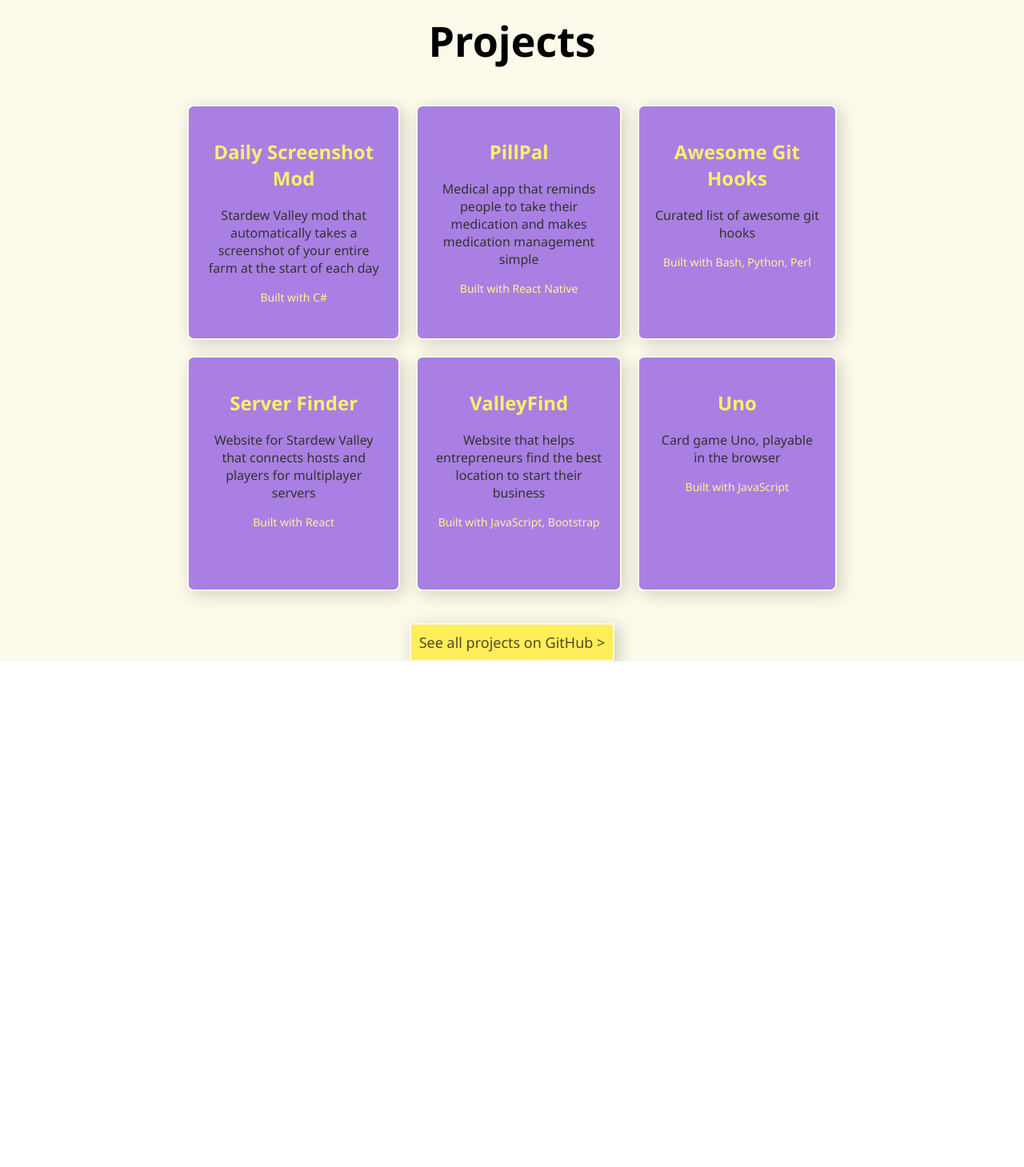
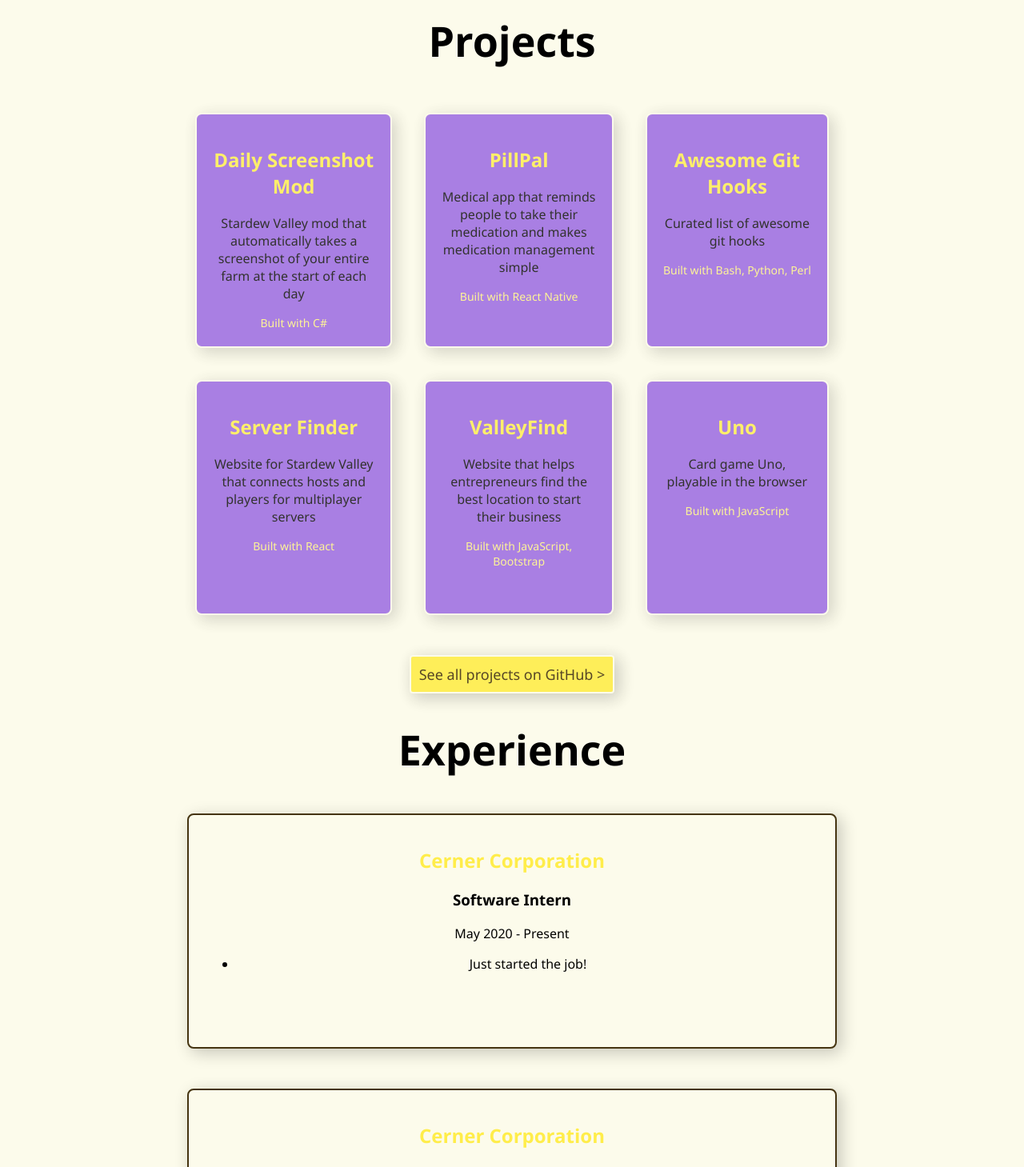
Before and after one commit to CompSciLauren/compscilauren.github.io, a React (Create React App) app: page / in a window 1280 px wide. Shown: the part 820-2279 px from the top of the page at 80% size. Before the commit the page ends 1647 px from the top, so only its background shows below. Built offline with nearby package versions, Linux system fonts and the light colour scheme.

Commit message:
Add components, start experience section

```diff
--- a/src/App.css
+++ b/src/App.css
@@ -3,7 +3,7 @@
 }
 
 .App-header {
-  background-image: url('images/header_image.png');
+  background-image: url("images/header_image.png");
   background-size: cover;
   min-height: 100vh;
   display: flex;
@@ -53,32 +53,6 @@
   font-size: 48px;
 }
 
-.grid-container {
-  display: grid;
-  grid-template-columns: auto auto auto;
-}
-.grid-item {
-  height: 250px;
-  background-color: #9561e2;
-  padding: 20px;
-  margin: 10px;
-  font-size: 16px;
-  text-align: center;
-  box-shadow: 5px 5px 20px 1px rgba(0, 0, 0, 0.2);
-  opacity: 80%;
-  border-style: solid;
-  border-color: #fcfbeb;
-  border-width: 2px;
-  border-radius: 8px;
-}
-
-.grid-item:hover {
-  opacity: 100%;
-  border-style: solid;
-  border-width: 2px;
-  border-color: #453411;
-}
-
 .tool-list {
   color: #fff382;
   font-size: 14px;
--- a/src/App.js
+++ b/src/App.js
@@ -1,5 +1,9 @@
-import React from 'react';
-import './App.css';
+import React from "react";
+import Project from "./components/Project";
+import Experience from "./components/Experience";
+import "./App.css";
+import "./styles/project.css";
+import "./styles/experience.css";
 
 function App() {
   return (
@@ -21,83 +25,93 @@ function App() {
       <div className="Page-center">
         <div className="Page-wrap">
           <h1 id="portfolio-section">Projects</h1>
-          <div class="grid-container">
-            <a
-              href="https://www.nexusmods.com/stardewvalley/mods/4779"
-              target="_blank"
-            >
-              <div class="grid-item">
-                <h2>Daily Screenshot Mod</h2>
-                <p>
-                  Stardew Valley mod that automatically takes a screenshot of
-                  your entire farm at the start of each day
-                </p>
-                <p className="tool-list">Built with C#</p>
-              </div>
-            </a>
-            <a
-              href="https://drive.google.com/file/d/1LsDeMeXUBJeSpBp4mGFLBYRrhL9-T9uG/view"
-              target="_blank"
-            >
-              <div class="grid-item">
-                <h2>PillPal</h2>
-                <p>
-                  Medical app that reminds people to take their medication and
-                  makes medication management simple
-                </p>
-                <p className="tool-list">Built with React Native</p>
-              </div>
-            </a>
-            <a
-              href="https://github.com/compscilauren/awesome-git-hooks"
-              target="_blank"
-            >
-              <div class="grid-item">
-                <h2>Awesome Git Hooks</h2>
-                <p>Curated list of awesome git hooks</p>
-                <p className="tool-list">Built with Bash, Python, Perl</p>
-              </div>
-            </a>
-            <a
-              href="https://boiling-garden-86985.herokuapp.com/"
-              target="_blank"
-            >
-              <div class="grid-item">
-                <h2>Server Finder</h2>
-                <p>
-                  Website for Stardew Valley that connects hosts and players for
-                  multiplayer servers
-                </p>
-                <p className="tool-list">Built with React</p>
-              </div>
-            </a>
-            <a
-              href="https://github.com/compscilauren/fedcodeathon"
-              target="_blank"
-            >
-              <div class="grid-item">
-                <h2>ValleyFind</h2>
-                <p>
-                  Website that helps entrepreneurs find the best location to
-                  start their business
-                </p>
-                <p className="tool-list">Built with JavaScript, Bootstrap</p>
-              </div>
-            </a>
-            <a
-              href="https://compscilauren.github.io/uno/index.html"
-              target="_blank"
-            >
-              <div class="grid-item">
-                <h2>Uno</h2>
-                <p>Card game Uno, playable in the browser</p>
-                <p className="tool-list">Built with JavaScript</p>
-              </div>
-            </a>
+          <div className="projects-grid-container">
+            <Project
+              link="https://www.nexusmods.com/stardewvalley/mods/4779"
+              title="Daily Screenshot Mod"
+              description="Stardew Valley mod that automatically takes a screenshot of
+                  your entire farm at the start of each day"
+              builtWith="C#"
+            ></Project>
+
+            <Project
+              link="https://drive.google.com/file/d/1LsDeMeXUBJeSpBp4mGFLBYRrhL9-T9uG/view"
+              title="PillPal"
+              description="Medical app that reminds people to take their medication and
+            makes medication management simple"
+              builtWith="React Native"
+            ></Project>
+
+            <Project
+              link="https://github.com/compscilauren/awesome-git-hooks"
+              title="Awesome Git Hooks"
+              description="Curated list of awesome git hooks"
+              builtWith="Bash, Python, Perl"
+            ></Project>
+
+            <Project
+              link="https://boiling-garden-86985.herokuapp.com/"
+              title="Server Finder"
+              description="Website for Stardew Valley that connects hosts and players for
+              multiplayer servers"
+              builtWith="React"
+            ></Project>
+
+            <Project
+              link="https://github.com/compscilauren/fedcodeathon"
+              title="ValleyFind"
+              description="Website that helps entrepreneurs find the best location to
+              start their business"
+              builtWith="JavaScript, Bootstrap"
+            ></Project>
+
+            <Project
+              link="https://compscilauren.github.io/uno/index.html"
+              title="Uno"
+              description="Card game Uno, playable in the browser"
+              builtWith="JavaScript"
+            ></Project>
           </div>
           <a href="https://github.com/CompSciLauren" target="_blank">
             <button className="Header-btn">See all projects on GitHub ></button>
           </a>
+          <h1>Experience</h1>
+          <div className="experience-grid-container">
+            <Experience
+              company="Cerner Corporation"
+              job="Software Intern"
+              startDate="May 2020"
+              endDate="Present"
+              accomplishments={
+                <ul>
+                  <li>Just started the job!</li>
+                </ul>
+              }
+            ></Experience>
+            <Experience
+              company="Cerner Corporation"
+              job="Technical Apprentice"
+              startDate="July 2018"
+              endDate="August 2019"
+              accomplishments={
+                <ul>
+                  <li>
+                    Developed backend APIs to validate if clinical information
+                    was safe to delete, which decreased risk of deleting
+                    critical data.
+                  </li>
+                  <li>
+                    Debugged and resolved defects in clinical information
+                    management system, which improved overall user experience.
+                  </li>
+                  <li>
+                    Wrote open source scripts to automate Git workflows, which
+                    saved time for developers on team. Over 580 stars on GitHub.
+                  </li>
+                </ul>
+              }
+            ></Experience>
+          </div>
         </div>
       </div>
     </div>
--- /dev/null
+++ b/src/components/Experience.jsx
@@ -0,0 +1,18 @@
+import React from "react";
+
+const Experience = (props) => {
+  return (
+    <a href={props.link} target="_blank">
+      <div class="experience-grid-item">
+        <h2>{props.company}</h2>
+        <h3>{props.job}</h3>
+        <p>
+          {props.startDate} - {props.endDate}
+        </p>
+        {props.accomplishments}
+      </div>
+    </a>
+  );
+};
+
+export default Experience;
--- /dev/null
+++ b/src/components/Project.jsx
@@ -0,0 +1,15 @@
+import React from "react";
+
+const Project = (props) => {
+  return (
+    <a href={props.link} target="_blank">
+      <div class="projects-grid-item">
+        <h2>{props.title}</h2>
+        <p>{props.description}</p>
+        <p className="tool-list">Built with {props.builtWith}</p>
+      </div>
+    </a>
+  );
+};
+
+export default Project;
--- /dev/null
+++ b/src/styles/experience.css
@@ -0,0 +1,18 @@
+.experience-grid-container {
+  display: grid;
+  grid-template-columns: auto;
+}
+.experience-grid-item {
+  height: 250px;
+  background-color: #fcfbeb;
+  padding: 20px;
+  margin: 10px;
+  margin-bottom: 40px;
+  font-size: 16px;
+  text-align: center;
+  box-shadow: 5px 5px 20px 1px rgba(0, 0, 0, 0.2);
+  border-style: solid;
+  border-color: #453411;
+  border-width: 2px;
+  border-radius: 8px;
+}
--- /dev/null
+++ b/src/styles/project.css
@@ -0,0 +1,25 @@
+.projects-grid-container {
+  display: grid;
+  grid-template-columns: auto auto auto;
+}
+.projects-grid-item {
+  height: 250px;
+  background-color: #9561e2;
+  padding: 20px;
+  margin: 20px;
+  font-size: 16px;
+  text-align: center;
+  box-shadow: 5px 5px 20px 1px rgba(0, 0, 0, 0.2);
+  opacity: 80%;
+  border-style: solid;
+  border-color: #fcfbeb;
+  border-width: 2px;
+  border-radius: 8px;
+}
+
+.projects-grid-item:hover {
+  opacity: 100%;
+  border-style: solid;
+  border-width: 2px;
+  border-color: #453411;
+}
```
